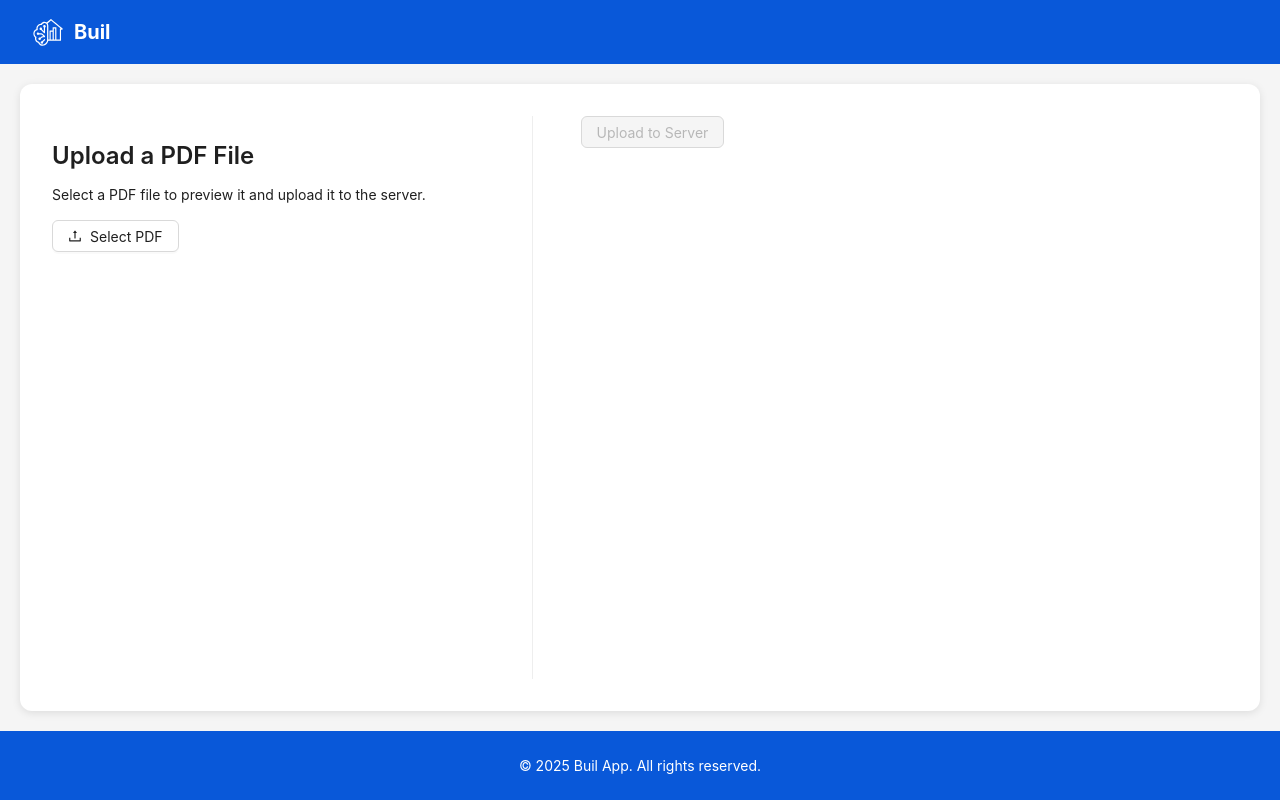
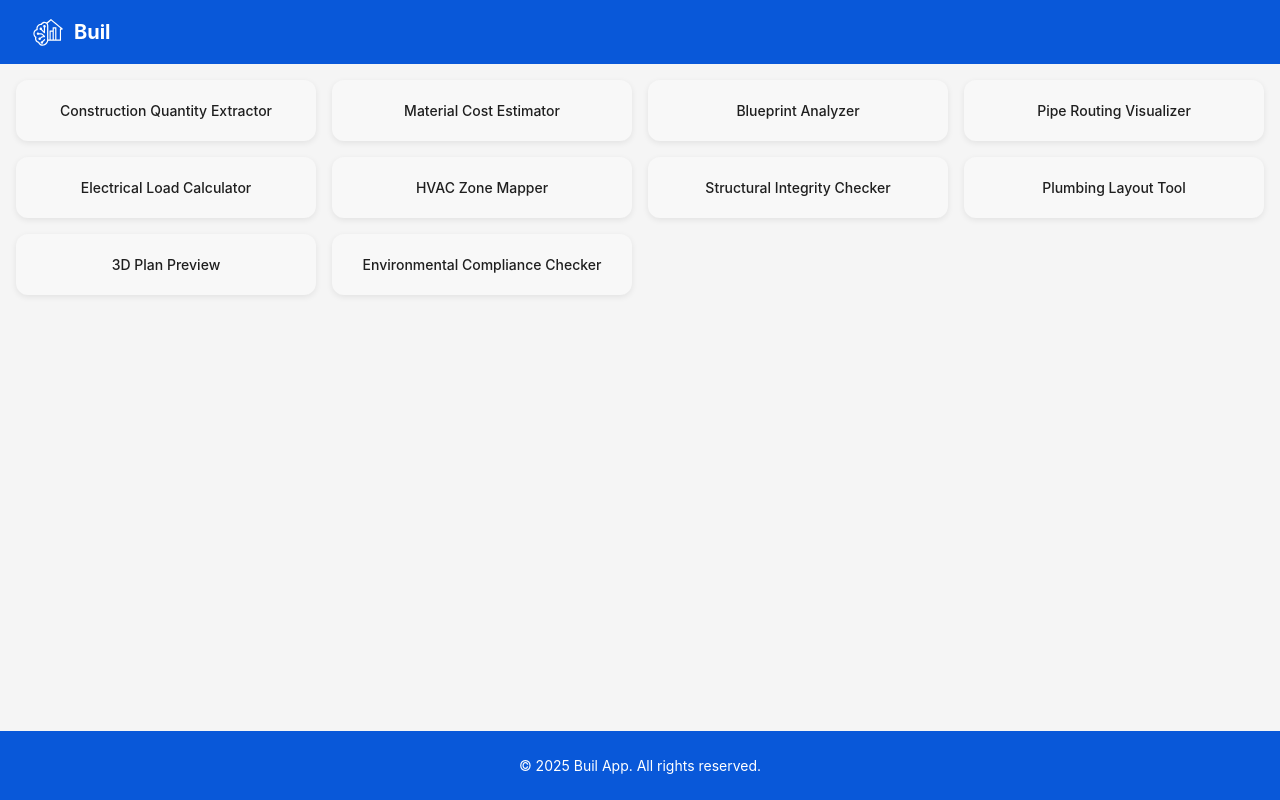
Before and after one commit to niros001/buil-client, a React (Vite) app: page / in a window 1280 px wide. Built offline with nearby package versions, Linux system fonts and the light colour scheme.

Commit message:
Implement main options component

```diff
--- a/src/App.tsx
+++ b/src/App.tsx
@@ -1,11 +1,10 @@
-import React, { useState } from 'react';
-import { Layout, Typography, Upload, Button, message } from 'antd';
-import { UploadOutlined } from '@ant-design/icons';
-import styled from 'styled-components';
-import logo from './assets/logo.svg';
+import React from "react";
+import { Layout } from "antd";
+import styled from "styled-components";
+import logo from "./assets/logo.svg";
+import { MainOptions } from "./components";
 
 const { Header, Content, Footer } = Layout;
-const { Title, Paragraph, Text } = Typography;
 
 const StyledLayout = styled(Layout)`
   height: 100vh;
@@ -31,66 +30,7 @@ const LogoImg = styled.img`
   height: 50px;
 `;
 
-const StyledContent = styled(Content)`
-  padding: 20px;
-`;
-
-const UploadSection = styled.div`
-  display: flex;
-  flex-direction: row;
-  justify-content: space-between;
-  gap: 32px;
-  background-color: #fff;
-  width: 100%;
-  height: 100%;
-  padding: 32px;
-  border-radius: 12px;
-  box-shadow: 0 2px 8px rgba(0, 0, 0, 0.1);
-  overflow-y: auto;
-
-  @media (max-width: 768px) {
-    flex-direction: column;
-  }
-`;
-
-const Preview = styled.div`
-  margin-top: 24px;
-  width: 100%;
-  max-width: 600px;
-  height: 500px;
-
-  iframe {
-    width: 100%;
-    height: 100%;
-    border: 1px solid #ddd;
-    border-radius: 6px;
-  }
-
-  @media (max-width: 768px) {
-    height: 400px;
-    max-width: 100%;
-  }
-`;
-
-const ResponsiveDivider = styled.div`
-  width: 1px;
-  background-color: #eee;
-  margin: 0 16px;
-
-  @media (max-width: 768px) {
-    height: 1px;
-    width: 100%;
-    margin: 24px 0;
-  }
-`;
-
-const ResponseBox = styled.div`
-  margin-top: 32px;
-  padding: 16px;
-  background: #fafafa;
-  border-left: 4px solid #1890ff;
-  border-radius: 4px;
-`;
+const StyledContent = styled(Content)``;
 
 const StyledFooter = styled(Footer)`
   background-color: #0958d9;
@@ -99,49 +39,6 @@ const StyledFooter = styled(Footer)`
 `;
 
 const MainPage: React.FC = () => {
-  const [file, setFile] = useState<File | null>(null);
-  const [previewUrl, setPreviewUrl] = useState<string | null>(null);
-  const [loading, setLoading] = useState<boolean>(false);
-  const [response, setResponse] = useState<string>('');
-
-  const handleBeforeUpload = (file: File) => {
-    if (file.type !== 'application/pdf') {
-      message.error('Only PDF files are supported.');
-      return false;
-    }
-    setFile(file);
-    setPreviewUrl(URL.createObjectURL(file));
-    return false;
-  };
-
-  const handleUpload = async () => {
-    if (!file) {
-      message.warning('No file selected.');
-      return;
-    }
-
-    const formData = new FormData();
-    formData.append('pdf', file); // MUST match Flask key
-
-    try {
-      setLoading(true);
-      const res = await fetch('https://buil-server.onrender.com/api/convert', {
-        method: 'POST',
-        body: formData,
-      });
-
-      if (!res.ok) throw new Error('Conversion failed');
-
-      const data = await res.json();
-      setResponse(data.result); // ✅ show OpenAI’s answer
-    } catch (error) {
-      console.error(error);
-      message.error('Upload failed.');
-    } finally {
-      setLoading(false);
-    }
-  };
-
   return (
     <StyledLayout>
       <StyledHeader>
@@ -152,40 +49,12 @@ const MainPage: React.FC = () => {
       </StyledHeader>
 
       <StyledContent>
-        <UploadSection>
-          <div style={{ flex: 2 }}>
-            <Title level={3}>Upload a PDF File</Title>
-            <Paragraph>Select a PDF file to preview it and upload it to the server.</Paragraph>
-
-            <Upload beforeUpload={handleBeforeUpload} showUploadList={false} accept="application/pdf">
-              <Button icon={<UploadOutlined />}>Select PDF</Button>
-            </Upload>
-
-            {previewUrl && (
-              <Preview>
-                <iframe title="PDF Preview" src={previewUrl} />
-              </Preview>
-            )}
-          </div>
-
-          <ResponsiveDivider />
-
-          <div style={{ flex: 3 }}>
-            <Button type="primary" onClick={handleUpload} disabled={!file} loading={loading}>
-              Upload to Server
-            </Button>
-
-            {response && (
-              <ResponseBox>
-                <Text strong>Server Response:</Text>
-                <Paragraph>{response}</Paragraph>
-              </ResponseBox>
-            )}
-          </div>
-        </UploadSection>
+        <MainOptions />
       </StyledContent>
 
-      <StyledFooter>© {new Date().getFullYear()} Buil App. All rights reserved.</StyledFooter>
+      <StyledFooter>
+        © {new Date().getFullYear()} Buil App. All rights reserved.
+      </StyledFooter>
     </StyledLayout>
   );
 };
--- /dev/null
+++ b/src/components/ConstructionQuantityExtractor.tsx
@@ -0,0 +1,154 @@
+import { useState } from "react";
+import styled from "styled-components";
+import { Typography, Upload, Button, message } from "antd";
+import { UploadOutlined } from "@ant-design/icons";
+const { Title, Paragraph, Text } = Typography;
+
+const UploadSection = styled.div`
+  display: flex;
+  flex-direction: row;
+  justify-content: space-between;
+  gap: 32px;
+  background-color: #fff;
+  width: 100%;
+  height: 100%;
+  padding: 32px;
+  border-radius: 12px;
+  box-shadow: 0 2px 8px rgba(0, 0, 0, 0.1);
+  overflow-y: auto;
+
+  @media (max-width: 768px) {
+    flex-direction: column;
+  }
+`;
+
+const Preview = styled.div`
+  margin-top: 24px;
+  width: 100%;
+  max-width: 600px;
+  height: 500px;
+
+  iframe {
+    width: 100%;
+    height: 100%;
+    border: 1px solid #ddd;
+    border-radius: 6px;
+  }
+
+  @media (max-width: 768px) {
+    height: 400px;
+    max-width: 100%;
+  }
+`;
+
+const ResponsiveDivider = styled.div`
+  width: 1px;
+  background-color: #eee;
+  margin: 0 16px;
+
+  @media (max-width: 768px) {
+    height: 1px;
+    width: 100%;
+    margin: 24px 0;
+  }
+`;
+
+const ResponseBox = styled.div`
+  margin-top: 32px;
+  padding: 16px;
+  background: #fafafa;
+  border-left: 4px solid #1890ff;
+  border-radius: 4px;
+`;
+
+const ConstructionQuantityExtractor = () => {
+  const [file, setFile] = useState<File | null>(null);
+  const [previewUrl, setPreviewUrl] = useState<string | null>(null);
+  const [loading, setLoading] = useState<boolean>(false);
+  const [response, setResponse] = useState<string>("");
+
+  const handleBeforeUpload = (file: File) => {
+    if (file.type !== "application/pdf") {
+      message.error("Only PDF files are supported.");
+      return false;
+    }
+    setFile(file);
+    setPreviewUrl(URL.createObjectURL(file));
+    return false;
+  };
+
+  const handleUpload = async () => {
+    if (!file) {
+      message.warning("No file selected.");
+      return;
+    }
+
+    const formData = new FormData();
+    formData.append("pdf", file);
+
+    try {
+      setLoading(true);
+      const res = await fetch("https://buil-server.onrender.com/api/convert", {
+        method: "POST",
+        body: formData,
+      });
+
+      if (!res.ok) throw new Error("Conversion failed");
+
+      const data = await res.json();
+      setResponse(data.result); // ✅ show OpenAI’s answer
+    } catch (error) {
+      console.error(error);
+      message.error("Upload failed.");
+    } finally {
+      setLoading(false);
+    }
+  };
+
+  return (
+    <UploadSection>
+      <div style={{ flex: 2 }}>
+        <Title level={3}>Upload a PDF File</Title>
+        <Paragraph>
+          Select a PDF file to preview it and upload it to the server.
+        </Paragraph>
+
+        <Upload
+          beforeUpload={handleBeforeUpload}
+          showUploadList={false}
+          accept="application/pdf"
+        >
+          <Button icon={<UploadOutlined />}>Select PDF</Button>
+        </Upload>
+
+        {previewUrl && (
+          <Preview>
+            <iframe title="PDF Preview" src={previewUrl} />
+          </Preview>
+        )}
+      </div>
+
+      <ResponsiveDivider />
+
+      <div style={{ flex: 3 }}>
+        <Button
+          type="primary"
+          onClick={handleUpload}
+          disabled={!file}
+          loading={loading}
+        >
+          Upload to Server
+        </Button>
+
+        {response && (
+          <ResponseBox>
+            <Text strong>Server Response:</Text>
+            <Paragraph>{response}</Paragraph>
+          </ResponseBox>
+        )}
+      </div>
+    </UploadSection>
+  );
+};
+
+export default ConstructionQuantityExtractor;
--- /dev/null
+++ b/src/components/MainOptions.tsx
@@ -0,0 +1,67 @@
+import styled from "styled-components";
+import ConstructionQuantityExtractor from "./ConstructionQuantityExtractor";
+
+const Container = styled.div`
+  height: 100%;
+  overflow: hidden;
+  padding: 16px;
+`;
+
+const Grid = styled.div`
+  display: grid;
+  grid-template-columns: repeat(4, 1fr);
+  gap: 16px;
+
+  @media (max-width: 900px) {
+    grid-template-columns: repeat(2, 1fr);
+  }
+`;
+
+const OptionBox = styled.div`
+  background-color: #f8f8f8;
+  border-radius: 12px;
+  padding: 20px;
+  box-shadow: 0 2px 6px rgba(0, 0, 0, 0.08);
+  display: flex;
+  align-items: center;
+  justify-content: center;
+  text-align: center;
+  font-weight: 500;
+  cursor: pointer;
+  transition: all 0.2s ease-in-out;
+
+  &:hover {
+    background-color: #ececec;
+    transform: translateY(-2px);
+  }
+`;
+
+const options = [
+  {
+    title: "Construction Quantity Extractor",
+    component: <ConstructionQuantityExtractor />,
+  },
+  { title: "Material Cost Estimator" },
+  { title: "Blueprint Analyzer" },
+  { title: "Pipe Routing Visualizer" },
+  { title: "Electrical Load Calculator" },
+  { title: "HVAC Zone Mapper" },
+  { title: "Structural Integrity Checker" },
+  { title: "Plumbing Layout Tool" },
+  { title: "3D Plan Preview" },
+  { title: "Environmental Compliance Checker" },
+];
+
+const MainOptions = () => {
+  return (
+    <Container>
+      <Grid>
+        {options.map((opt, index) => (
+          <OptionBox key={index}>{opt.title}</OptionBox>
+        ))}
+      </Grid>
+    </Container>
+  );
+};
+
+export default MainOptions;
--- /dev/null
+++ b/src/components/index.ts
@@ -0,0 +1,2 @@
+export {default as MainOptions} from './MainOptions'
+export {default as ConstructionQuantityExtractor} from './ConstructionQuantityExtractor'
```
